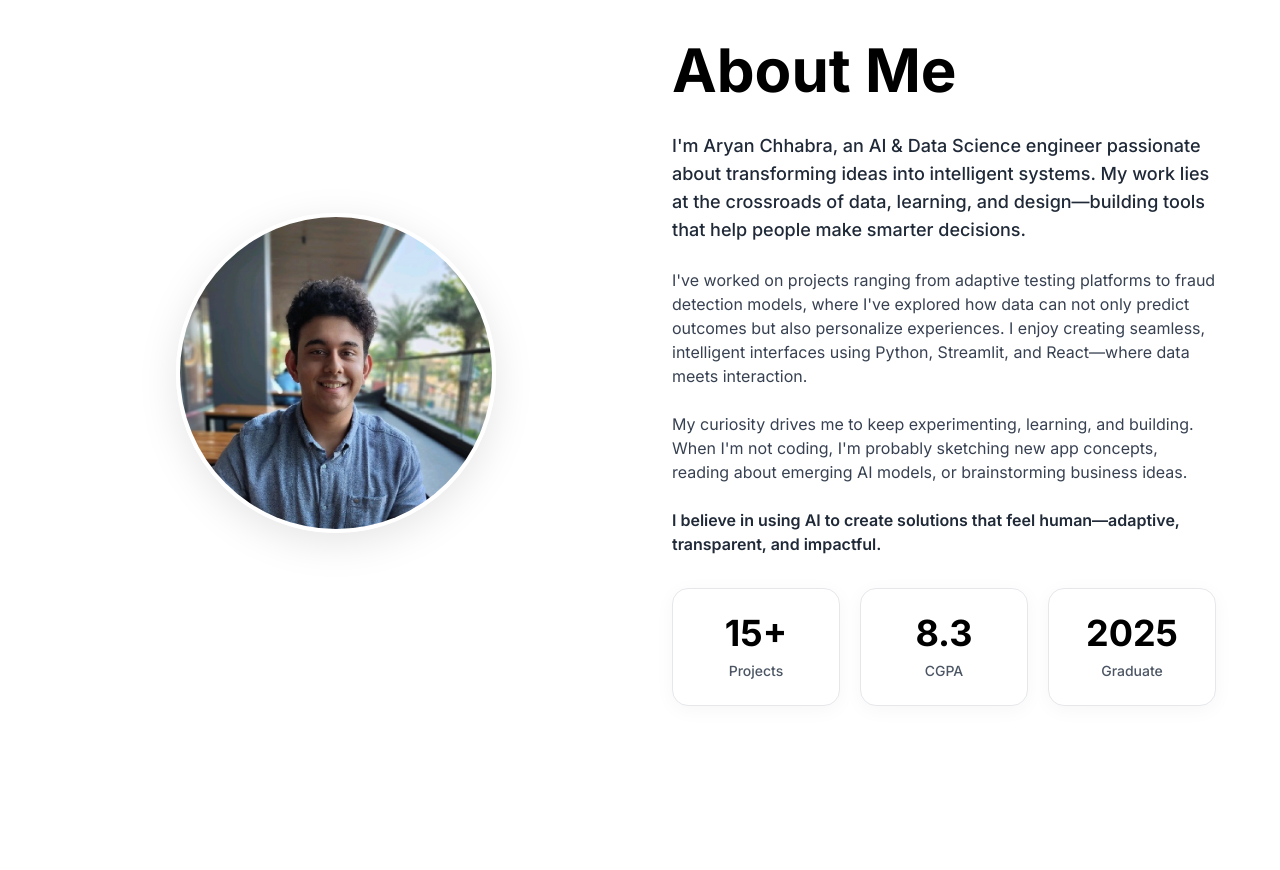
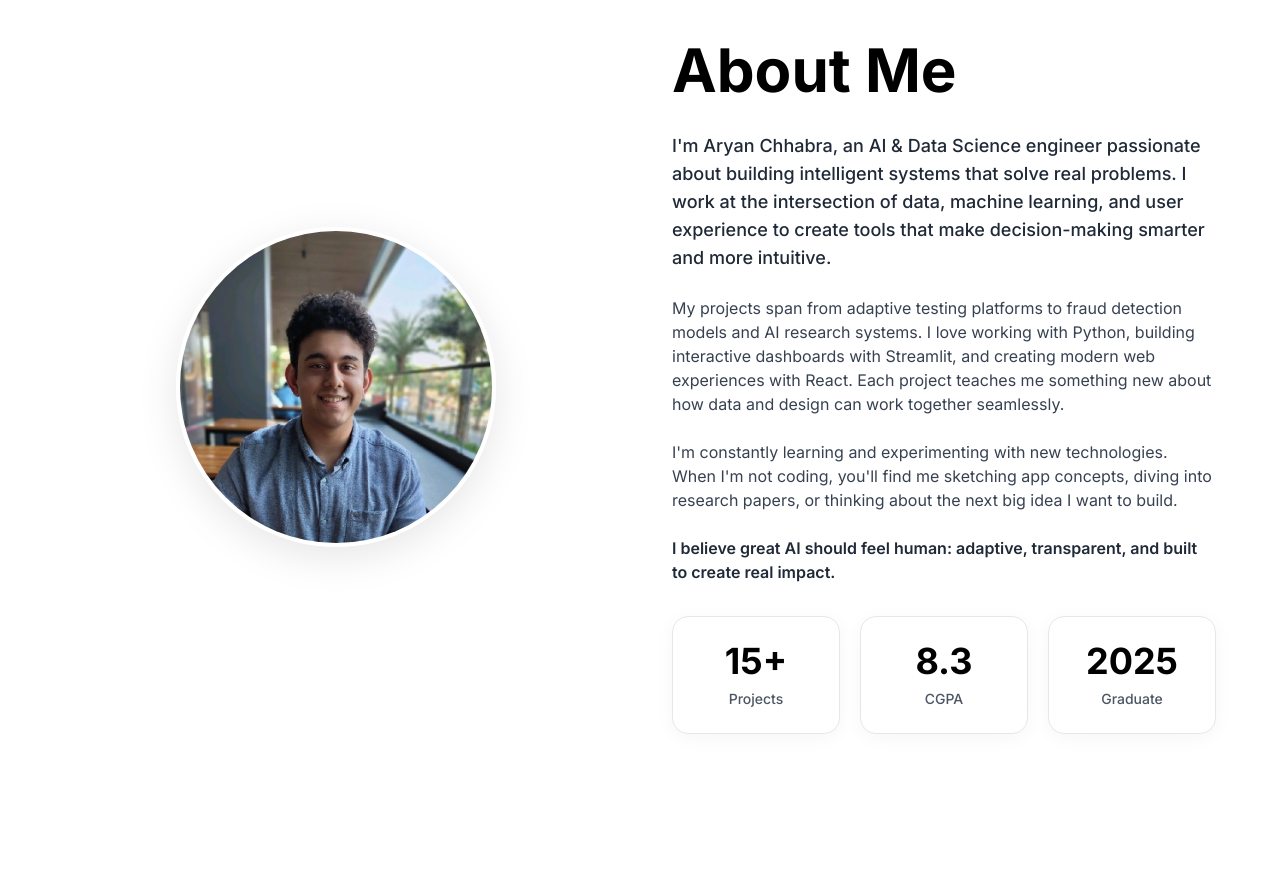
Before and after one commit to Aryanchhabra/Portfolio-website, a React (Vite) app: page / in a window 1280 px wide. Shown: the part 840-1710 px from the top of the page. Built offline with nearby package versions, Linux system fonts and the light colour scheme.

Commit message:
Refine About section to sound more natural

```diff
--- a/src/components/AboutPortal.jsx
+++ b/src/components/AboutPortal.jsx
@@ -54,26 +54,26 @@ export default function AboutPortal() {
             </h2>
 
             <p className="text-base sm:text-lg text-gray-800 mb-4 sm:mb-6 leading-relaxed font-medium">
-              I'm Aryan Chhabra, an AI & Data Science engineer passionate about transforming ideas
-              into intelligent systems. My work lies at the crossroads of data, learning, and
-              design—building tools that help people make smarter decisions.
+              I'm Aryan Chhabra, an AI & Data Science engineer passionate about building intelligent
+              systems that solve real problems. I work at the intersection of data, machine learning,
+              and user experience to create tools that make decision-making smarter and more intuitive.
             </p>
 
             <p className="text-sm sm:text-base text-gray-700 mb-4 sm:mb-6 leading-relaxed">
-              I've worked on projects ranging from adaptive testing platforms to fraud detection models,
-              where I've explored how data can not only predict outcomes but also personalize experiences.
-              I enjoy creating seamless, intelligent interfaces using Python, Streamlit, and React—where
-              data meets interaction.
+              My projects span from adaptive testing platforms to fraud detection models and AI research
+              systems. I love working with Python, building interactive dashboards with Streamlit, and
+              creating modern web experiences with React. Each project teaches me something new about
+              how data and design can work together seamlessly.
             </p>
 
             <p className="text-sm sm:text-base text-gray-700 mb-4 sm:mb-6 leading-relaxed">
-              My curiosity drives me to keep experimenting, learning, and building. When I'm not coding,
-              I'm probably sketching new app concepts, reading about emerging AI models, or brainstorming
-              business ideas.
+              I'm constantly learning and experimenting with new technologies. When I'm not coding,
+              you'll find me sketching app concepts, diving into research papers, or thinking about
+              the next big idea I want to build.
             </p>
 
             <p className="text-sm sm:text-base text-gray-800 font-semibold leading-relaxed mb-8">
-              I believe in using AI to create solutions that feel human—adaptive, transparent, and impactful.
+              I believe great AI should feel human: adaptive, transparent, and built to create real impact.
             </p>
 
             {/* Stats */}
```
